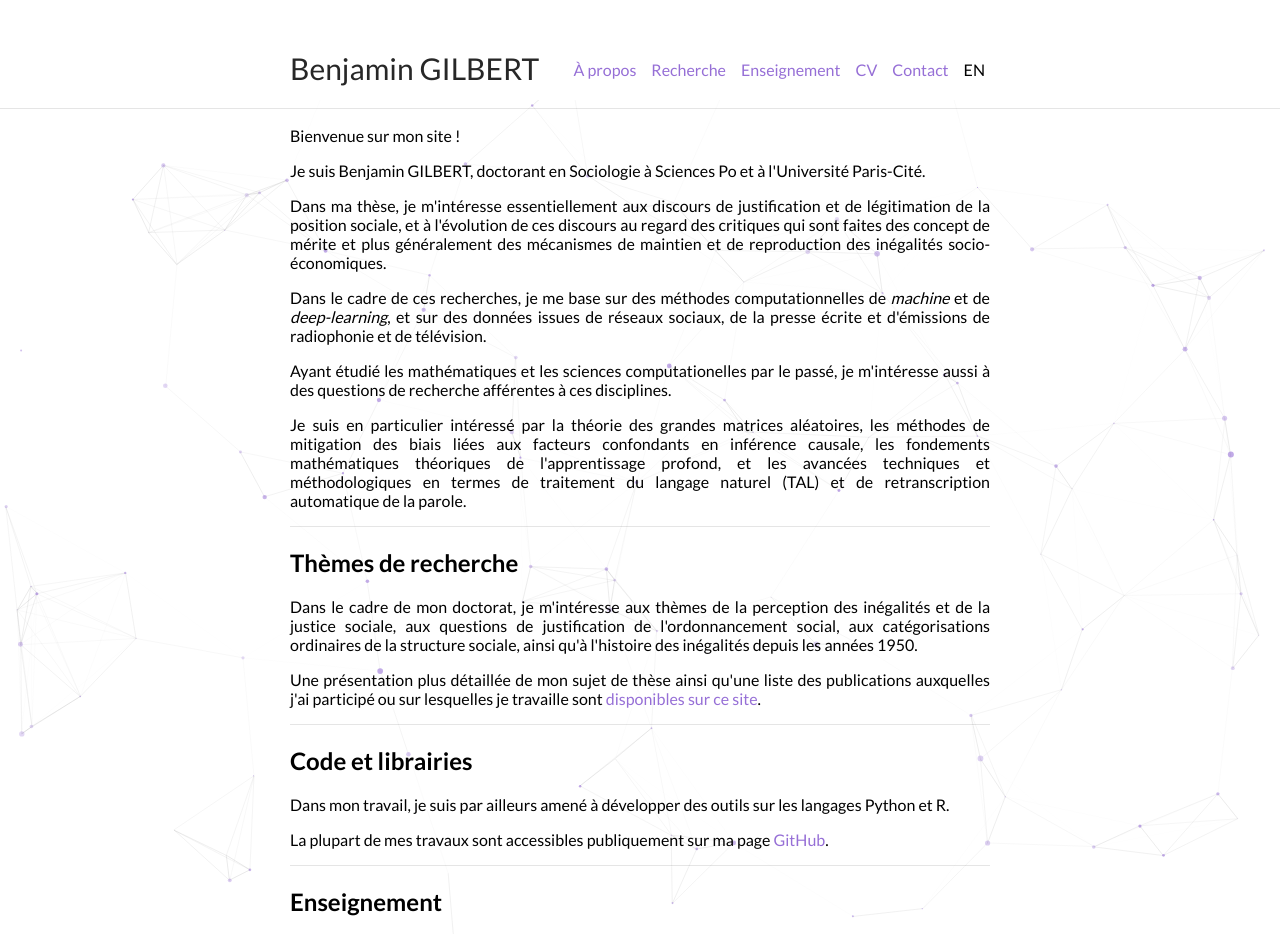
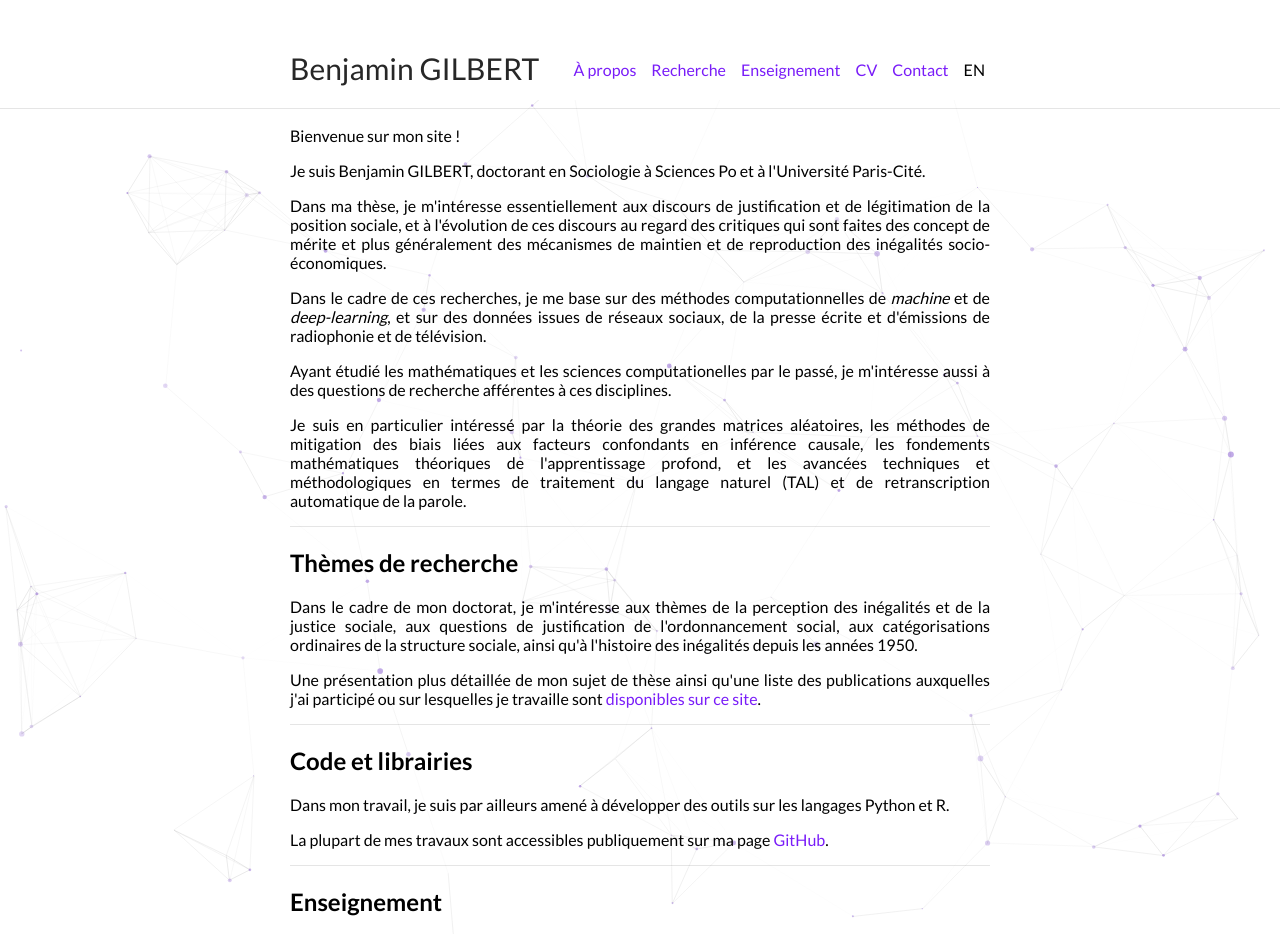
Before and after one commit to bglbrt/bglbrt.github.io, a Jekyll site: the page built from index.md, in a window 1280 px wide. Shown: the top 934 px of the page. Built offline with Jekyll 4.4.1, drawn with Linux system fonts in a browser that asks for light colours.

Commit message:
Update vars.scss

```diff
--- a/_sass/vars.scss
+++ b/_sass/vars.scss
@@ -2,7 +2,7 @@
  * Customization Variables
  */
 
-$accent: #966FD6;
+$accent: #791CF8;
 
 /*
  * Build Variables, don't touch
```
